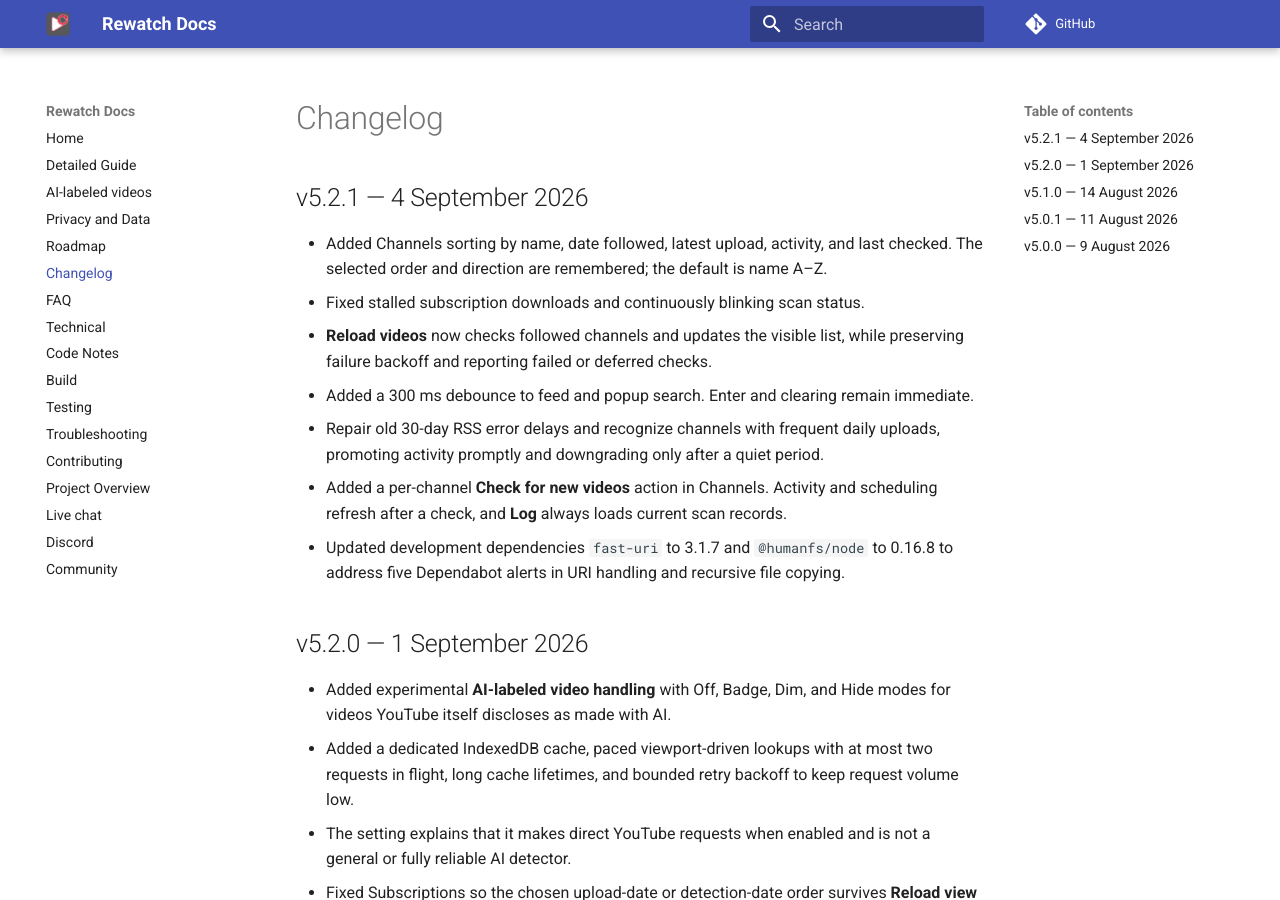
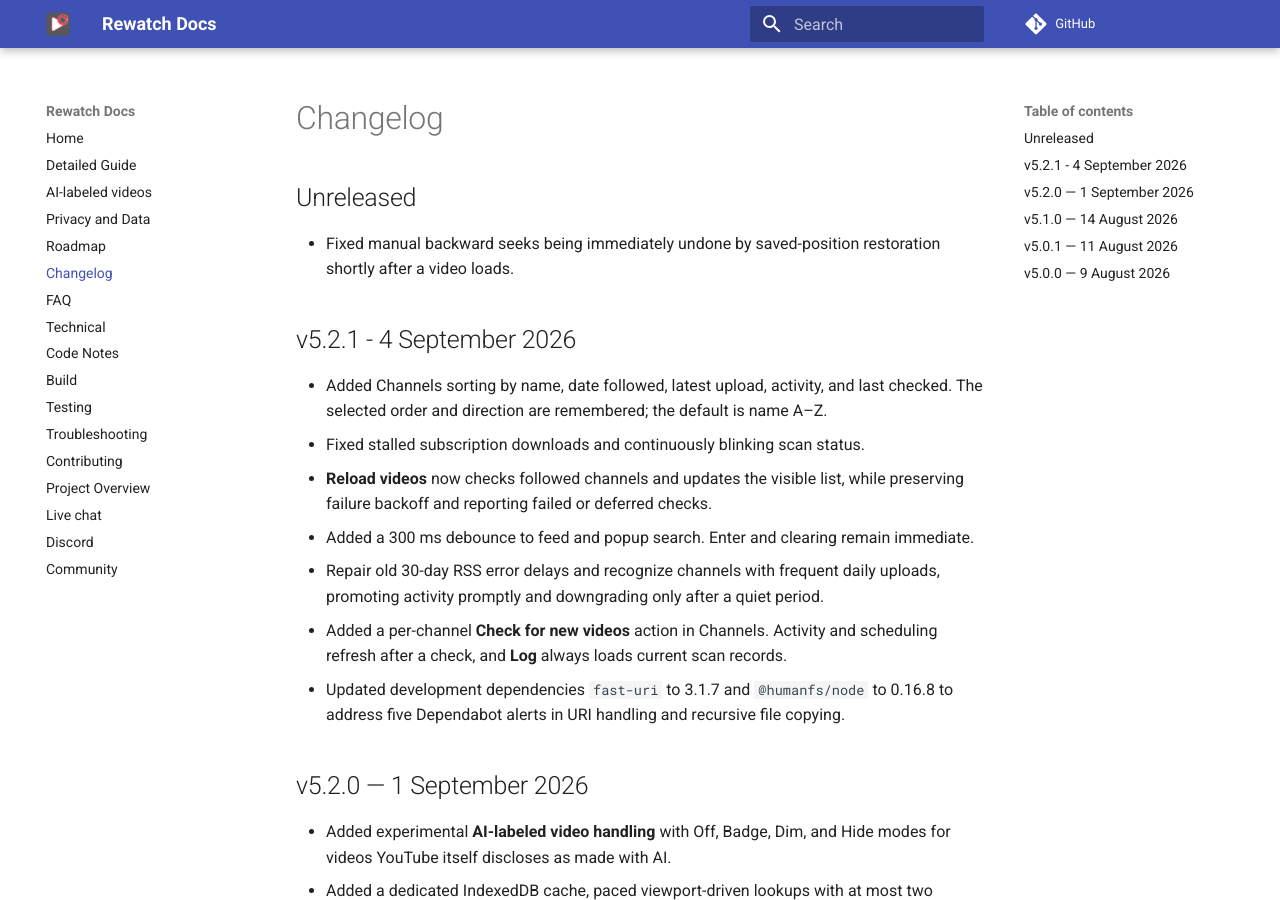
Before and after one commit to EdinUser/YouTubeLocalHistory, an MkDocs documentation site: the page built from docs/changelog.md, in a window 1280 px wide and 900 px high. Built offline with MkDocs 1.6.1 and Material for MkDocs 9.7.7, drawn with Linux system fonts in a browser that asks for light colours; a script that is not in the unit is left out; comment, search, counter and statistics services are not loaded.

Commit message:
docs: note manual seek restore fix

```diff
--- a/docs/changelog.md
+++ b/docs/changelog.md
@@ -1,6 +1,11 @@
 # Changelog
 
-## v5.2.1 — 4 September 2026
+## Unreleased
+
+- Fixed manual backward seeks being immediately undone by saved-position
+  restoration shortly after a video loads.
+
+## v5.2.1 - 4 September 2026
 
 - Added Channels sorting by name, date followed, latest upload, activity, and last
   checked. The selected order and direction are remembered; the default is name A–Z.
```
Also changed, not shown: CHANGELOG.md (+7 -0 lines).
